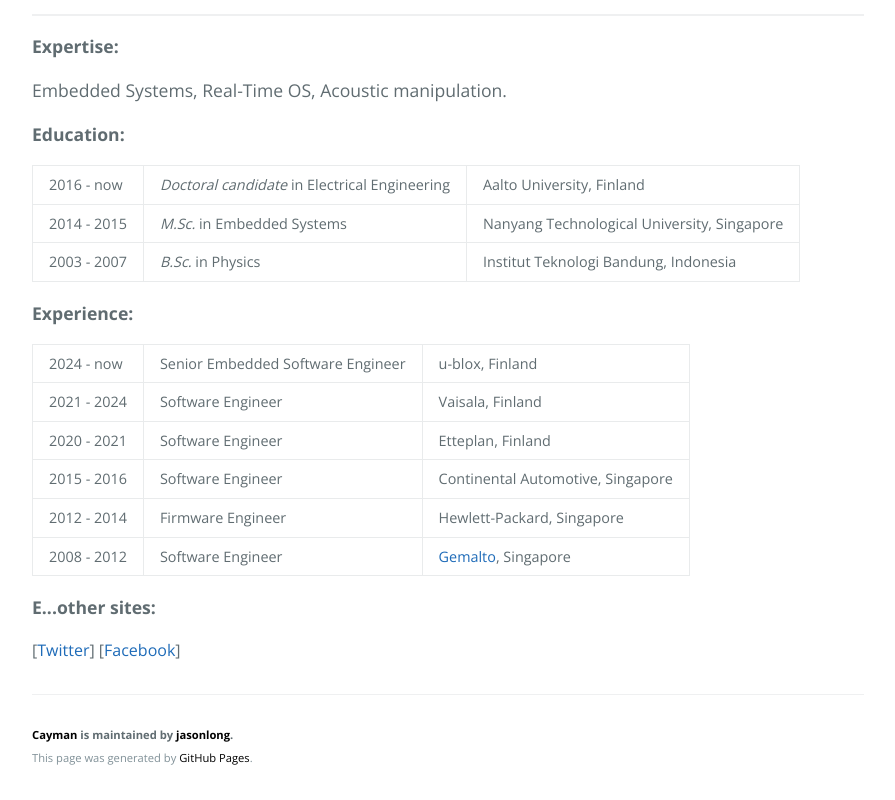
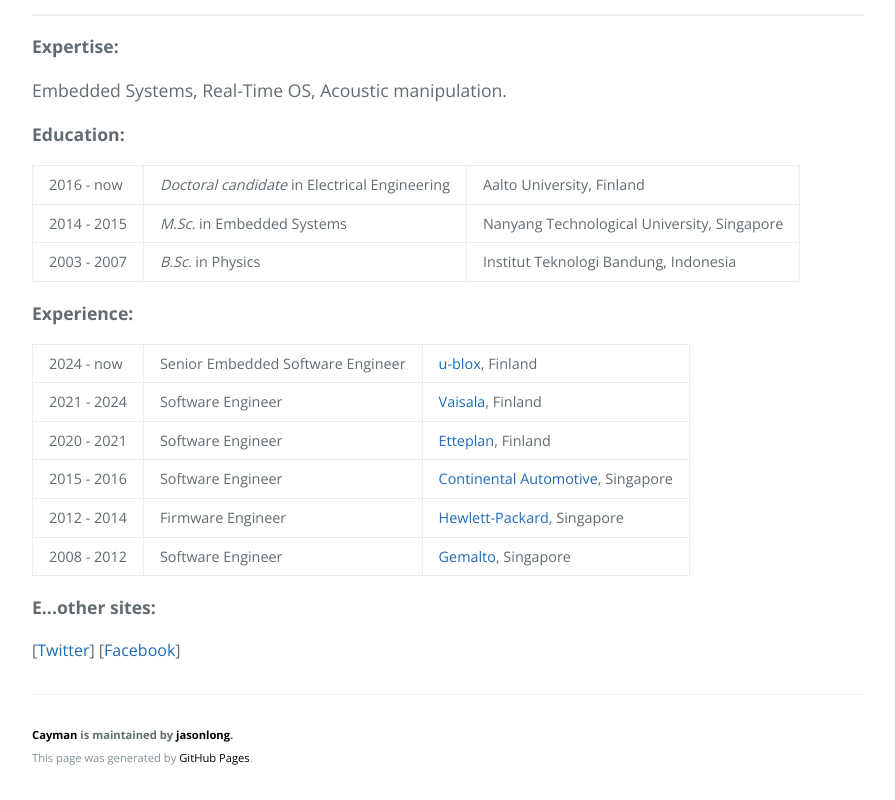
Before and after one commit to harriwijaya/harriwijaya.github.io, a website: page index.html in a window 1280 px wide. Shown: the part 585-1385 px from the top of the page, without its empty margins (192-1087 px from the left). Drawn offline with nearby package versions, Linux system fonts and the light colour scheme.

Commit message:
Update index.html

```diff
--- a/index.html
+++ b/index.html
@@ -64,27 +64,27 @@
             <tr>
             <td>2024 - now</td>
             <td>Senior Embedded Software Engineer</td>
-            <td>u-blox, Finland</td>
+            <td><a href="https://www.u-blox.com/en/">u-blox</a>, Finland</td>
             </tr>
             <tr>
             <td>2021 - 2024</td>
             <td>Software Engineer</td>
-            <td>Vaisala, Finland</td>
+            <td><a href="https://www.vaisala.com/en">Vaisala</a>, Finland</td>
             </tr>
             <tr>
             <td>2020 - 2021</td>
             <td>Software Engineer</td>
-            <td>Etteplan, Finland</td>
+            <td><a href="https://www.etteplan.com/">Etteplan</a>, Finland</td>
             </tr>
             <tr>
             <td>2015 - 2016</td>
             <td>Software Engineer</td>
-            <td>Continental Automotive, Singapore</td>
+            <td><a href="https://www.continental-automotive.com/en.html">Continental Automotive</a>, Singapore</td>
             </tr>
             <tr>
             <td>2012 - 2014</td>
             <td>Firmware Engineer</td>
-            <td>Hewlett-Packard, Singapore</td>
+            <td><a href="https://www.hp.com/us-en/home.html">Hewlett-Packard</a>, Singapore</td>
             </tr>
             <tr>
             <td>2008 - 2012</td>
```
